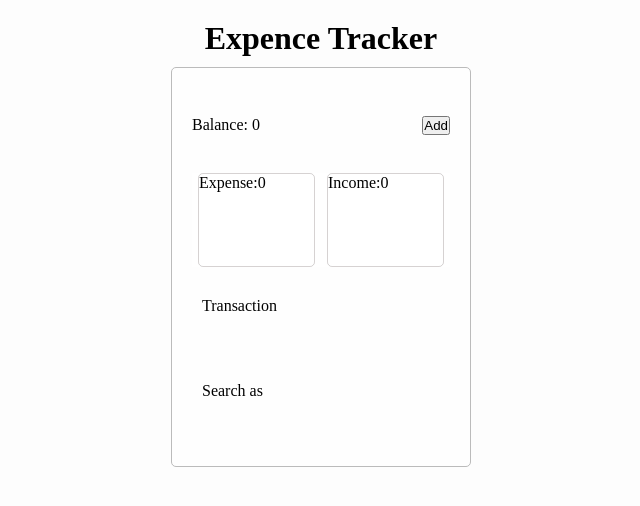
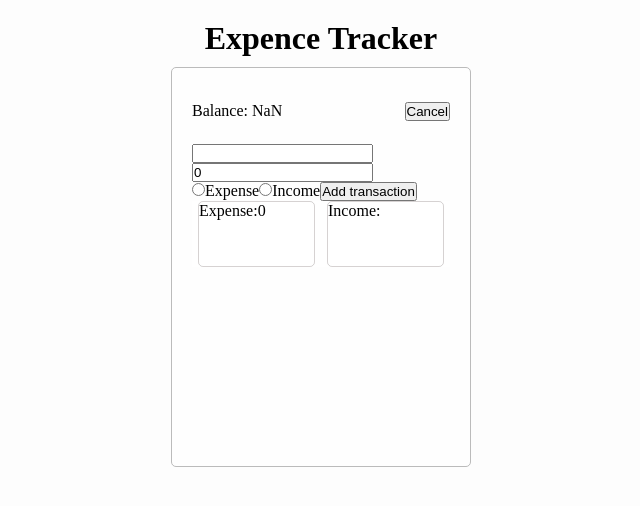
Before and after one commit to ZahraNejati79/ExpenseTracker, a React (Create React App) app: page / in a window 1280 px wide. Both pictures are taken after a click on the button "Add". Shown: the top 506 px of the page, without its empty margins (319-959 px from the left). Built offline with nearby package versions, Linux system fonts and the light colour scheme.

Commit message:
TransActionForm

```diff
--- a/src/components/ExpenseApp/ExpenseApp.jsx
+++ b/src/components/ExpenseApp/ExpenseApp.jsx
@@ -7,10 +7,19 @@ const ExpenseApp = () => {
   const [expense, setSpense] = useState(0);
   const [incom, setIncome] = useState(0);
   const [transaction, setTransaction] = useState([]);
+  const addTarnsAction = (formValues) => {
+    console.log(formValues);
+    const data = { ...formValues, id: Date.now };
+    setTransaction([...transaction, data]);
+  };
   return (
     <div className={styles.container}>
       <div>
-        <OverView expense={expense} incom={incom} />
+        <OverView
+          expense={expense}
+          incom={incom}
+          addTarnsAction={addTarnsAction}
+        />
       </div>
       <div>
         <TransAction transaction={transaction} />
--- a/src/components/OverView/OverView.jsx
+++ b/src/components/OverView/OverView.jsx
@@ -1,14 +1,21 @@
+import { useState } from "react";
+import TransActionForm from "../TransActionForm/TransActionFrom";
 import styles from "./OverView.module.css";
-const OverView = ({ incom, expense }) => {
+
+const OverView = ({ income, expense, addTarnsAction }) => {
+  const [isShow, setIsShow] = useState(false);
   return (
     <section className={styles.sectionOverview}>
       <div className={styles.overview}>
-        <p>Balance: {incom - expense}</p>
-        <button>Add</button>
+        <p>Balance: {income - expense}</p>
+        <button onClick={() => setIsShow((prevState) => !prevState)}>
+          {isShow ? "Cancel" : " Add"}
+        </button>
       </div>
+      {isShow && <TransActionForm addTarnsAction={addTarnsAction} />}
       <div className={styles.expensincom}>
         <div>Expense:{expense}</div>
-        <div>Income:{incom}</div>
+        <div>Income:{income}</div>
       </div>
     </section>
   );
--- a/src/components/TransAction/TransAction.jsx
+++ b/src/components/TransAction/TransAction.jsx
@@ -2,10 +2,9 @@ import styles from "./TransAction.module.css";
 const TransAction = ({ transaction }) => {
   return (
     <div className={styles.transAction}>
-      <div>
-        <p>Transaction</p>
-      </div>
-      <div>Search as</div>
+      {transaction.map((t) => (
+        <div key={t.id}>{t.desc}</div>
+      ))}
     </div>
   );
 };
--- /dev/null
+++ b/src/components/TransActionForm/TransActionForm.module.css
@@ -0,0 +1,2 @@
+.formTransAction {
+}
--- /dev/null
+++ b/src/components/TransActionForm/TransActionFrom.jsx
@@ -0,0 +1,57 @@
+import { useState } from "react";
+import styles from "./TransActionForm.module.css";
+const TransActionForm = ({ addTarnsAction }) => {
+  const [formValue, setFormValue] = useState({
+    type: "expense",
+    amount: 0,
+    desc: "",
+  });
+  const changeHandler = (e) => {
+    setFormValue({ ...formValue, [e.target.name]: e.target.value });
+  };
+  const submitHandler = (e) => {
+    e.preventDefault();
+    addTarnsAction(formValue);
+  };
+  return (
+    <form
+      onSubmit={submitHandler}
+      action="submit"
+      className={styles.formTransAction}
+    >
+      <input
+        action="text"
+        name="desc"
+        value={formValue.desc}
+        checked={formValue.type == "expense"}
+        onChange={changeHandler}
+      ></input>
+      <input
+        action="number"
+        name="amount"
+        value={formValue.amount}
+        checked={formValue.type == "income"}
+        onChange={changeHandler}
+      ></input>
+      <div>
+        <input
+          type="radio"
+          value="expense"
+          name="type"
+          onChange={changeHandler}
+        />
+        <label>Expense</label>
+        <input
+          type="radio"
+          value="income"
+          name="type"
+          onChange={changeHandler}
+        />
+        <label>Income</label>
+        <button type="submit">Add transaction</button>
+      </div>
+    </form>
+  );
+};
+
+export default TransActionForm;
```
